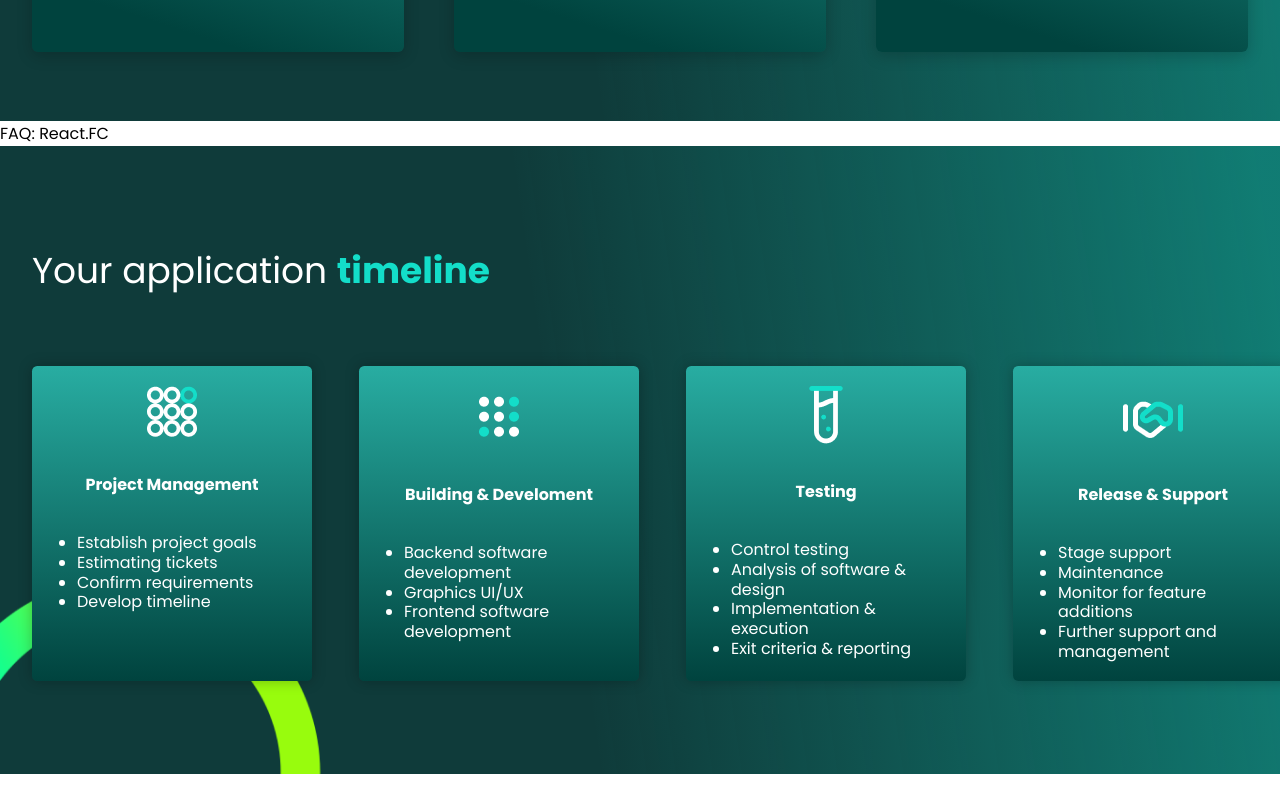
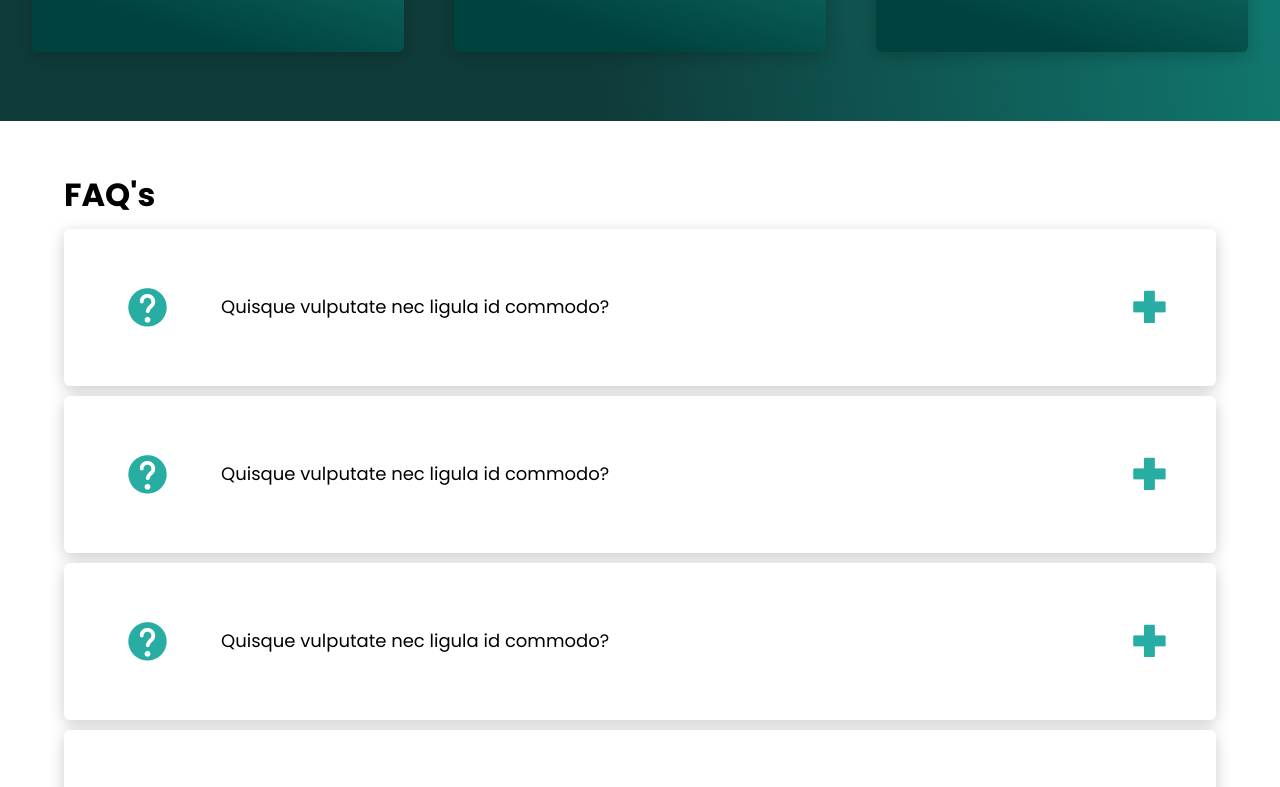
Before and after one commit to mosesmawuru/pixelworks-frontend-react, a React (Create React App) app: page / in a window 1280 px wide. Shown: the part 1860-2647 px from the top of the page. Built offline with nearby package versions, Linux system fonts and the light colour scheme.

Commit message:
feat: faq section created

```diff
--- a/package.json
+++ b/package.json
@@ -45,6 +45,7 @@
     ]
   },
   "devDependencies": {
+    "@types/react-collapse": "^5.0.1",
     "@types/styled-components": "^5.1.26"
   }
 }
--- /dev/null
+++ b/src/components/Collapse/index.tsx
@@ -0,0 +1,26 @@
+import React, { useState } from "react";
+import { Collapse as CollapseBody } from "react-collapse";
+import { CollapseBodyText, CollapseHeader, CollapseWrapper } from "./styles";
+
+export type CollapseProps = {
+  title?: string;
+  desc?: string;
+} & React.HTMLAttributes<HTMLElement>;
+
+export const Collapse: React.FC<CollapseProps> = ({ title, desc }) => {
+  const [isOpened, setIsOpened] = useState(false);
+  return (
+    <CollapseWrapper>
+      <CollapseHeader onClick={() => setIsOpened((prev) => !prev)}>
+        <div>
+          <img src="/images/faq.png" alt="" />
+          {title}
+        </div>
+        <img src="/images/plus.png" alt="" />
+      </CollapseHeader>
+      <CollapseBody isOpened={isOpened}>
+        <CollapseBodyText>{desc}</CollapseBodyText>
+      </CollapseBody>
+    </CollapseWrapper>
+  );
+};
--- /dev/null
+++ b/src/components/Collapse/styles.ts
@@ -0,0 +1,36 @@
+import styled from "styled-components";
+
+export const CollapseWrapper = styled.div`
+  background: #ffffff;
+  box-shadow: 0px 4px 16px rgba(0, 0, 0, 0.2);
+  border-radius: 6px;
+  .ReactCollapse--collapse {
+    transition: all 0.3s ease 0s;
+  }
+`;
+
+export const CollapseHeader = styled.div`
+  height: 157px;
+  display: flex;
+  align-items: center;
+  justify-content: space-between;
+  padding: 0 50px 0 60px;
+  cursor: pointer;
+  & > div {
+    display: flex;
+    align-items: center;
+    font-weight: 400;
+    font-size: 18px;
+    line-height: 123%;
+    img {
+      margin-right: 50px;
+    }
+  }
+`;
+
+export const CollapseBodyText = styled.p`
+  max-width: 1000px;
+  margin: auto;
+  width: 95%;
+  padding-bottom: 20px;
+`;
--- a/src/components/index.ts
+++ b/src/components/index.ts
@@ -1,4 +1,5 @@
 export * from "./Input";
+export * from "./Collapse";
 export * from "./Checkbox";
 export * from "./Button";
 export * from "./GradientCard";
--- a/src/modules/home/faq/index.tsx
+++ b/src/modules/home/faq/index.tsx
@@ -1,6 +1,22 @@
+// @import npm modules
 import React from "react";
+
+// @import custom components
+import { Collapse } from "../../../components";
+
+// @import styled-components
 import { FAQWrapper } from "./styles";
 
+// @import page data
+import { faqData } from "../data";
+
 export const FAQ: React.FC = () => {
-  return <FAQWrapper>FAQ: React.FC</FAQWrapper>;
+  return (
+    <FAQWrapper>
+      <h1>{"FAQ's"}</h1>
+      {faqData.map((item, key) => (
+        <Collapse {...item} key={key} />
+      ))}
+    </FAQWrapper>
+  );
 };
--- a/src/modules/home/faq/styles.ts
+++ b/src/modules/home/faq/styles.ts
@@ -1,3 +1,11 @@
 import styled from "styled-components";
 
-export const FAQWrapper = styled.div``;
+export const FAQWrapper = styled.div`
+  padding: 50px 0 72px;
+  max-width: 1311px;
+  width: 90%;
+  margin: auto;
+  & > :not(:first-child) {
+    margin-top: 10px;
+  }
+`;
```
Also changed, not shown: public/images/faq.png (added), 1 other file (tests, documents, lock files or other folders).
